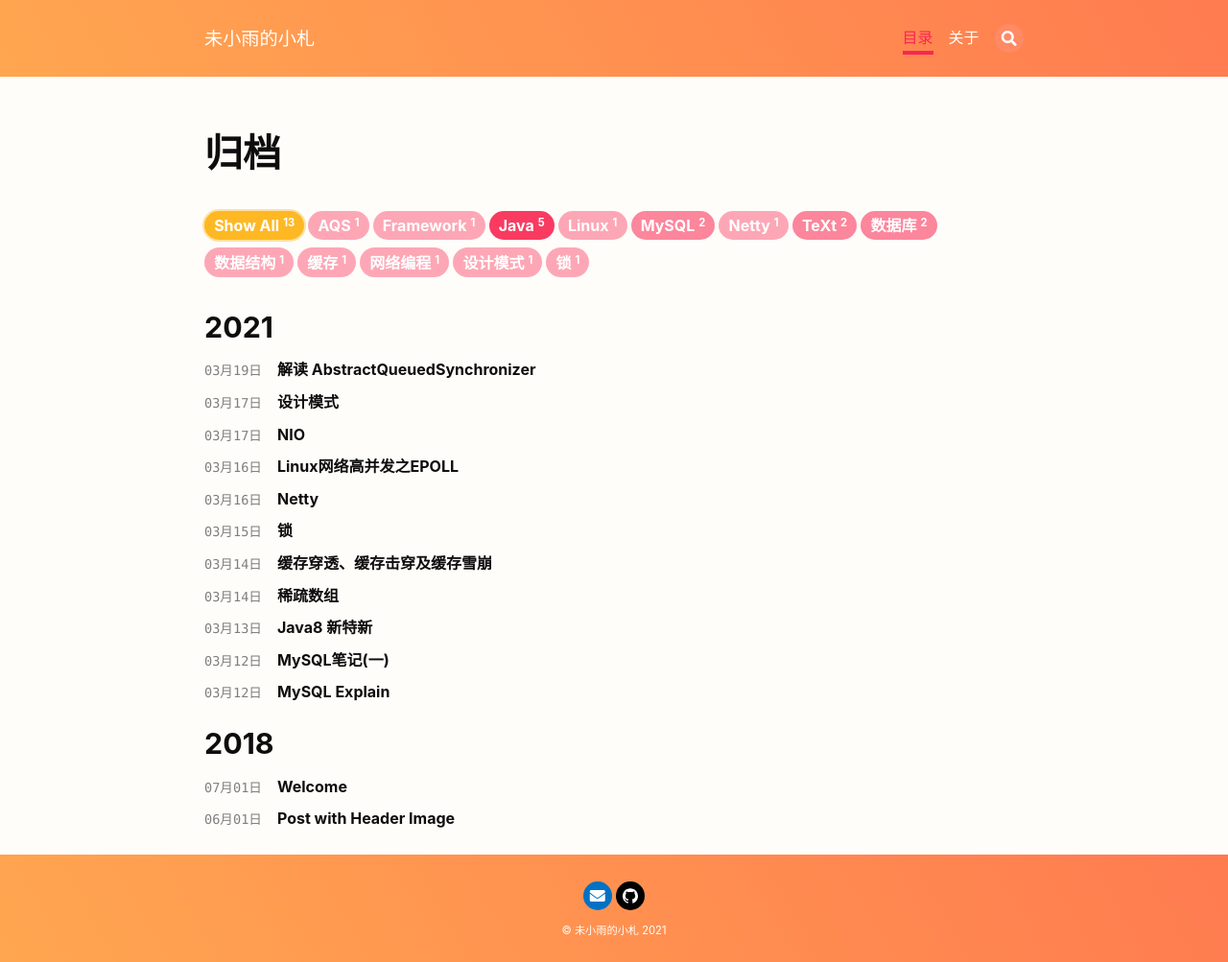
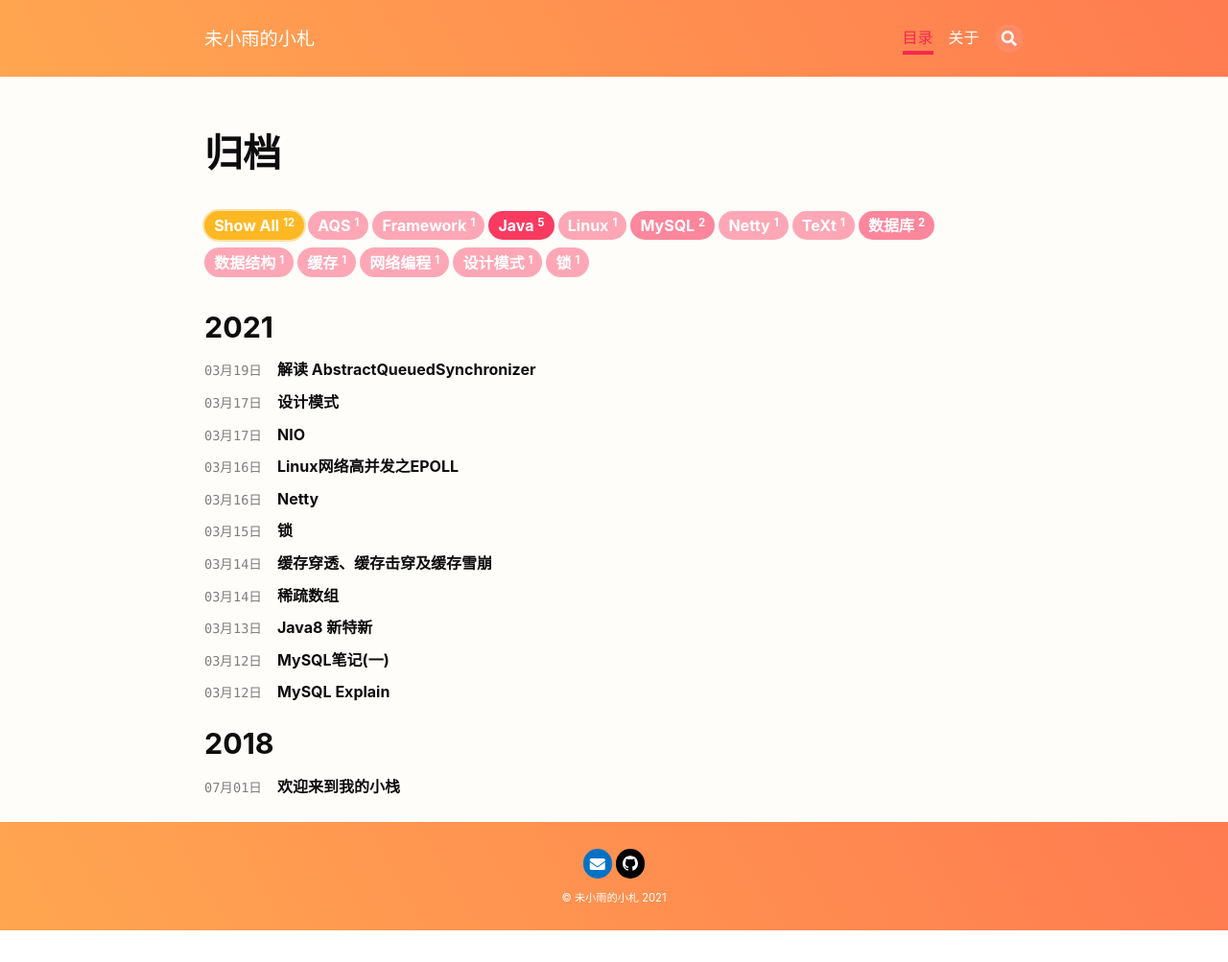
Before and after one commit to cloudland/cloudland.github.io, a Jekyll site: the page built from archive.html, in a window 1280 px wide. Shown: the whole page at 96% size. Built offline with Jekyll 4.4.1, drawn with Linux system fonts in a browser that asks for light colours; nearby versions of some CDN libraries; after the commit the page ends 970 px from its top, so only the background shows below that.

Commit message:
删除多余图片

```diff
--- a/_posts/template/2018-07-01-welcome.md
+++ b/_posts/template/2018-07-01-welcome.md
@@ -1,6 +1,10 @@
 ---
-title: Welcome
+title: 欢迎来到我的小栈
 tags: TeXt
+article_header:
+  type: cover
+  image:
+    src: /screenshot.jpg
 ---
 
 If you see this page, that means you have setup your site. enjoy! :ghost: :ghost: :ghost:
```
Also changed, not shown: _posts/template/2018-06-01-header-image.md (deleted, +0 -12 lines), assets/android-chrome-192x192.png (deleted), assets/android-chrome-512x512.png (deleted), assets/apple-touch-icon.png (deleted), assets/favicon-16x16.png (deleted), assets/favicon-32x32.png (deleted), assets/favicon.ico (deleted), assets/mstile-144x144.png (deleted), assets/mstile-150x150.png (deleted), assets/mstile-310x150.png (deleted), assets/mstile-310x310.png (deleted), assets/mstile-70x70.png (deleted).
